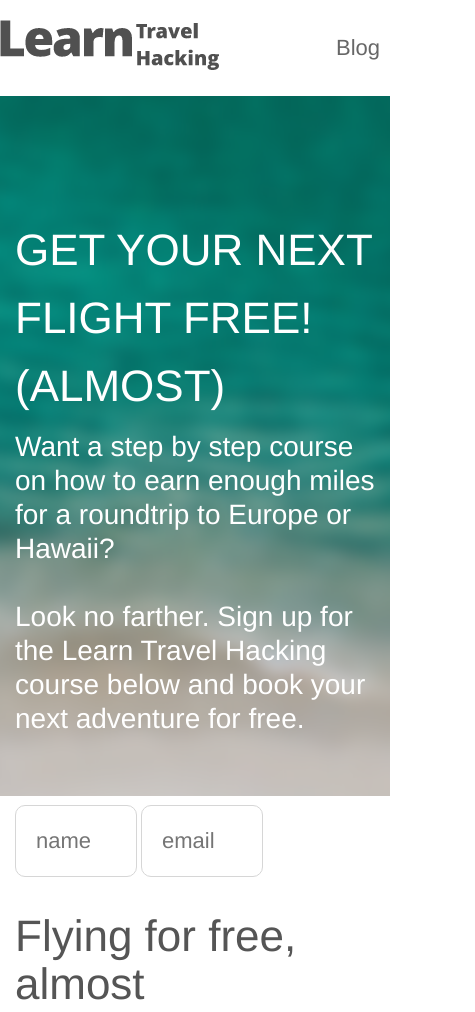
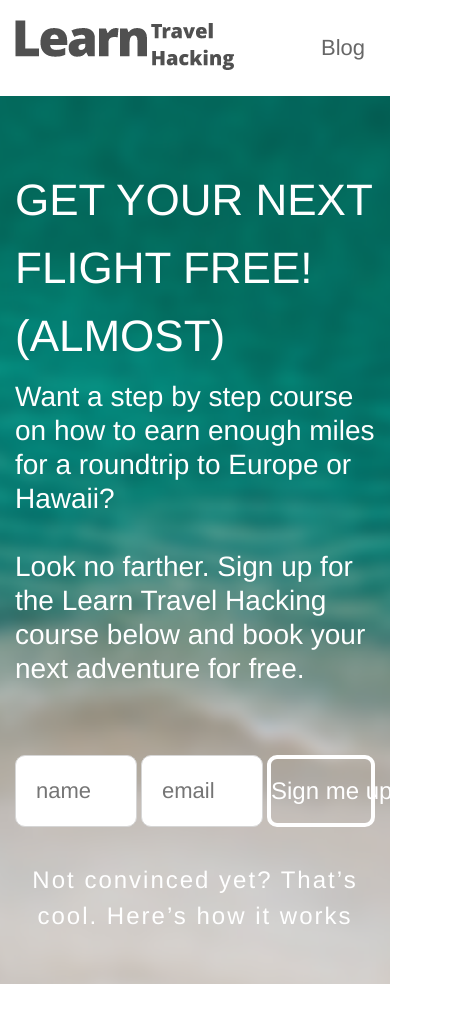
Before and after one commit to philipalexander/travelhacking, a website: page index.html in a window 390 px wide. Shown: the top 1012 px of the page, 475 px wide, since content can reach past the window. Drawn offline with nearby package versions, Linux system fonts and the light colour scheme; a web font is replaced by a local one.

Commit message:
fixed a few layout breaks on mobile

```diff
--- a/src/style.scss
+++ b/src/style.scss
@@ -39,7 +39,7 @@ img {
 
 .nav .container {
     max-width: 1000px;
-    padding: 20px 0;
+    padding: 20px 15px;
 }
 
 .nav .logo {
@@ -110,6 +110,10 @@ img {
     margin-left: -100px;
     margin-right: -100px;
     margin-bottom: 30px;
+    @media (max-width: 920px){
+        margin-left: 0;
+        margin-right: 0;
+    }
 }
 
 .footer-cta {
@@ -150,11 +154,13 @@ img {
 }
 .hero {
     background: url('images/hero-bg.png');
-    /*background-size: cover;*/
+    background-size: cover;
     background-position: center;
-    height: 700px;
     color: #fff;
     padding: 100px 0;
+    @media (max-width: 920px){
+        padding: 50px 0;
+    }
 }
 .intro,
 .game-it {
```
Also changed, not shown: src/style.css.
